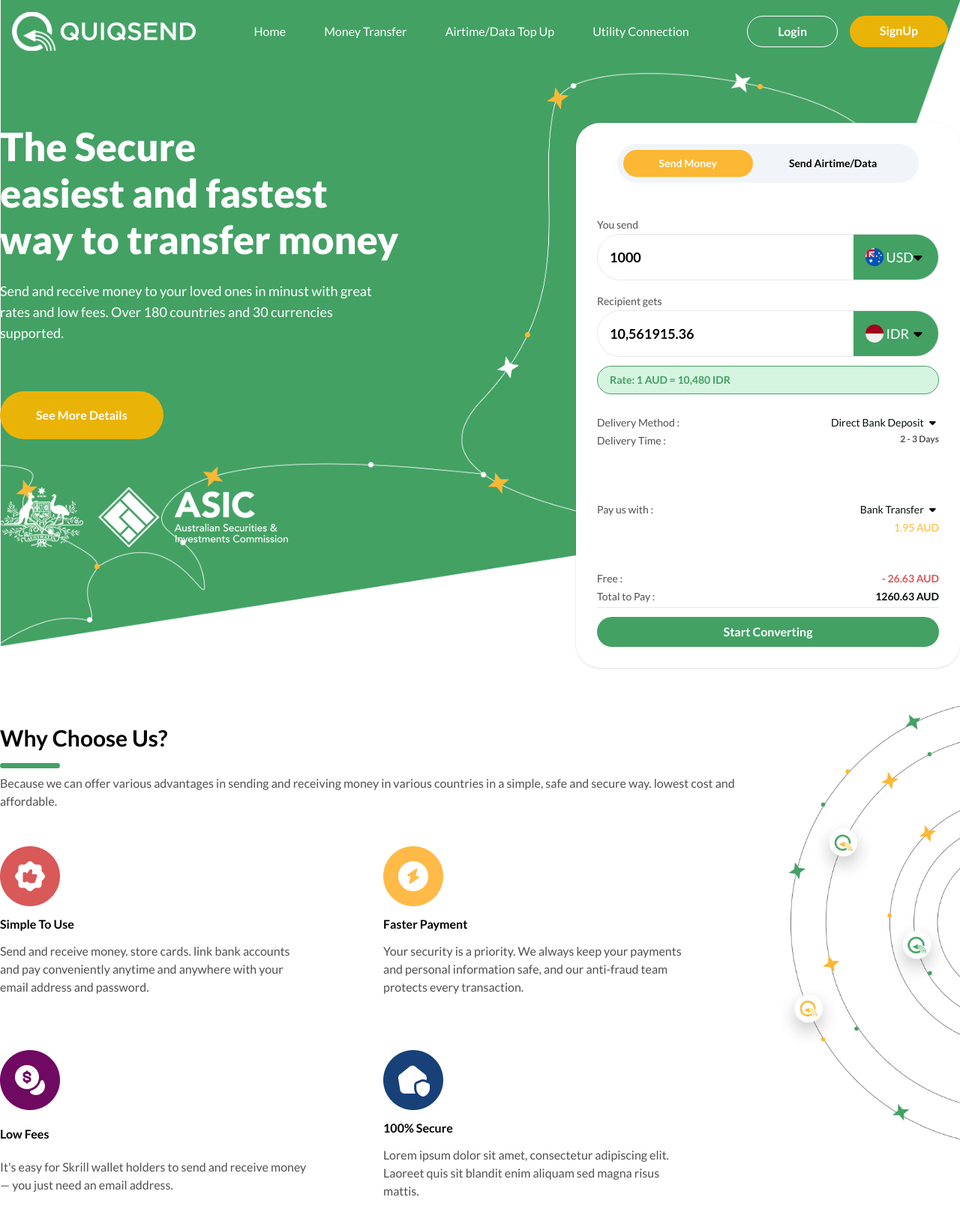
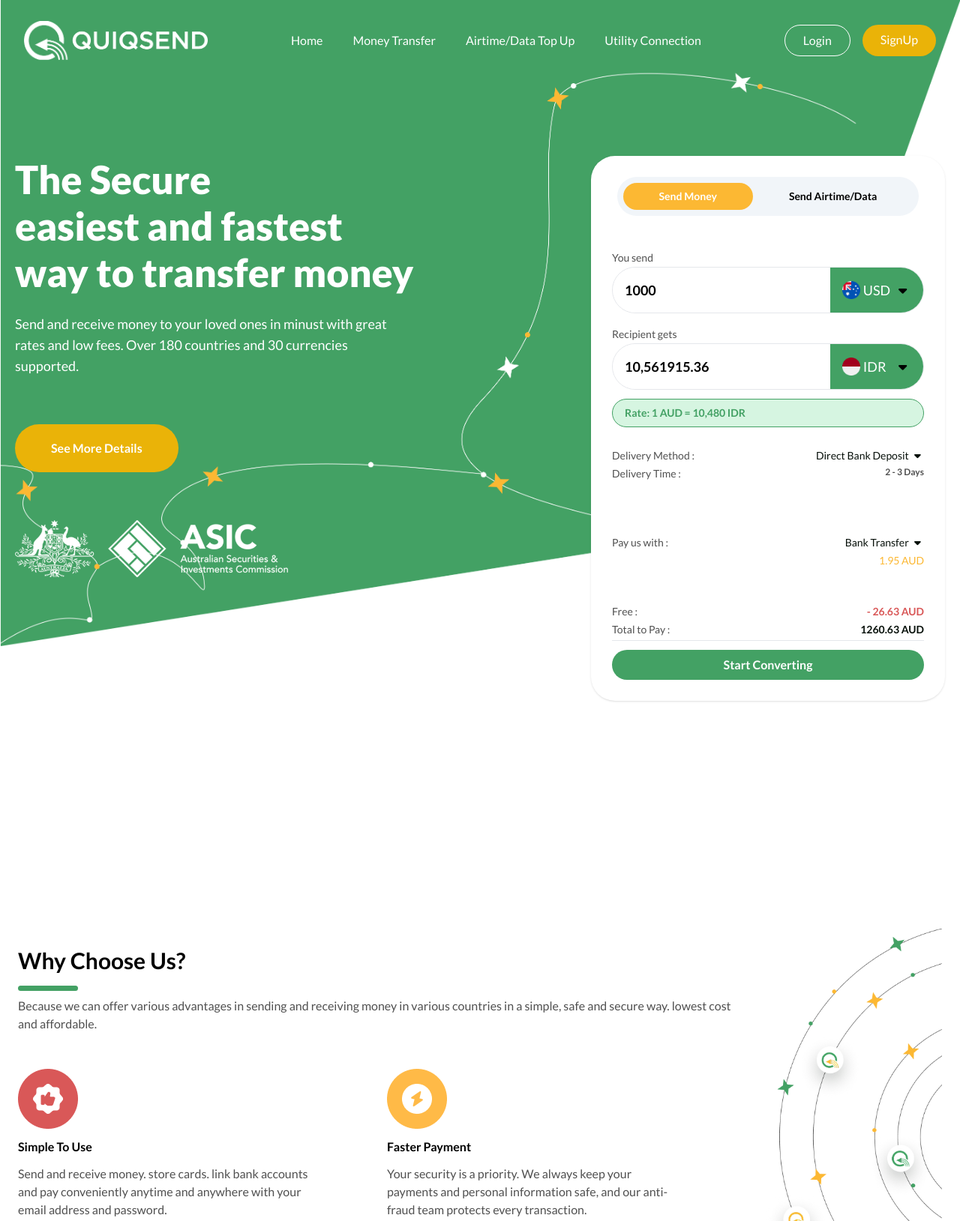
Before and after one commit to Devoandroweb/quick_send, a plain HTML site: page index.html in a window 1280 px wide. Shown: the top 1629 px of the page at 75% size. Drawn offline with nearby package versions, Linux system fonts and the light colour scheme.

Commit message:
Refactor navbar and hero section for improved responsiveness; update footer layout and styles

```diff
--- a/index.html
+++ b/index.html
@@ -36,37 +36,11 @@
 
 <body>
     <!-- NAVBAR -->
-    <section class="min-h-screen">
-        <img src="img/bg-hero.png" class="w-100" alt="">
-        <div class="absolute z-1 top-0 left-0 right-0">
-            <nav class="bg-transparent hidden md:block p-4 z-1">
-                <div class="container m-auto">
-                    <div class="flex justify-between items-center">
-                        <a href="#">
-                            <img src="img/logo-white.png" class="w-[245px]" alt="">
-                        </a>
-                        <div class="space-x-12">
-                            <a href="#" class="nav-link text-white hover:text-secondary">Home</a>
-                            <a href="#" class="nav-link text-white hover:text-secondary">Money Transfer</a>
-                            <a href="#" class="nav-link text-white hover:text-secondary">Airtime/Data Top Up</a>
-                            <a href="#" class="nav-link text-white hover:text-secondary">Utility Connection</a>
-                        </div>
-                        <div class="hidden md:flex space-x-4">
-                            <a href="#"
-                                class="px-10 py-2 border border-white text-white lato-bold rounded-full hover:bg-white hover:text-green-600 transition">
-                                Login
-                            </a>
+    <section class="bg-primary xl:bg-white relative">
+        <img src="img/bg-hero.png" class="w-100 hidden md:block absolute top-0 left-0 right-0 z-0" alt="">
+        <div class="z-1 relative">
 
-                            <!-- Tombol SignUp -->
-                            <a href="#"
-                                class="px-10 py-2 bg-yellow-500 text-white lato-bold rounded-full hover:bg-yellow-600 transition">
-                                SignUp
-                            </a>
-                        </div>
-                    </div>
-                </div>
-            </nav>
-            <nav class="bg-transparent md:hidden p-4 z-1 relative">
+            <nav class="bg-transparent p-4 z-1 relative">
                 <div class="container mx-auto px-2 lg:px-4 py-1 lg:py-3">
                     <div class="flex justify-between items-center">
                         <!-- Logo -->
@@ -75,7 +49,7 @@
                         </a>
 
                         <!-- Tombol Hamburger / X (Mobile) -->
-                        <button id="menu-btn" class="md:hidden text-white focus:outline-none">
+                        <button id="menu-btn" class="xl:hidden text-white focus:outline-none">
                             <!-- Icon Hamburger -->
                             <svg id="icon-hamburger" xmlns="http://www.w3.org/2000/svg" class="h-8 w-8 block"
                                 fill="none" viewBox="0 0 24 24" stroke="currentColor">
@@ -92,15 +66,17 @@
                         </button>
 
                         <!-- Menu Utama (Desktop) -->
-                        <div class="hidden md:flex items-center space-x-10">
-                            <a href="#" class="text-white hover:text-yellow-400 transition">Home</a>
-                            <a href="#" class="text-white hover:text-yellow-400 transition">Money Transfer</a>
-                            <a href="#" class="text-white hover:text-yellow-400 transition">Airtime/Data Top Up</a>
-                            <a href="#" class="text-white hover:text-yellow-400 transition">Utility Connection</a>
+                        <div class="hidden xl:flex items-center space-x-10">
+                            <a href="#" class="nav-link text-white hover:text-yellow-400 transition">Home</a>
+                            <a href="#" class="nav-link text-white hover:text-yellow-400 transition">Money Transfer</a>
+                            <a href="#" class="nav-link text-white hover:text-yellow-400 transition">Airtime/Data Top
+                                Up</a>
+                            <a href="#" class="nav-link text-white hover:text-yellow-400 transition">Utility
+                                Connection</a>
                         </div>
 
                         <!-- Tombol Login & Signup (Desktop) -->
-                        <div class="hidden md:flex space-x-4">
+                        <div class="hidden xl:flex space-x-4">
                             <a href="#"
                                 class="px-6 py-2 border border-white text-white rounded-full hover:bg-white hover:text-green-700 transition">
                                 Login
@@ -113,12 +89,11 @@
                     </div>
 
                     <!-- Menu Mobile -->
-                    <div id="mobile-menu" class="hidden mt-4 flex flex-col space-y-3 md:hidden">
+                    <div id="mobile-menu" class="hidden mt-4 flex flex-col space-y-3">
                         <a href="#" class="text-white hover:text-yellow-400 transition">Home</a>
                         <a href="#" class="text-white hover:text-yellow-400 transition">Money Transfer</a>
                         <a href="#" class="text-white hover:text-yellow-400 transition">Airtime/Data Top Up</a>
                         <a href="#" class="text-white hover:text-yellow-400 transition">Utility Connection</a>
-
                         <div class="pt-3 border-t border-white/40 flex flex-col space-y-2">
                             <a href="#"
                                 class="px-6 py-2 border border-white text-white rounded-full hover:bg-white hover:text-green-700 transition text-center">
@@ -133,9 +108,9 @@
                 </div>
             </nav>
             <!-- HERO SECTION -->
-            <div class="container m-auto mt-20 z-1 relative">
-                <div class="flex">
-                    <div class="w-full md:w-3/5">
+            <div class="container m-auto xl:mt-20 z-1 relative ">
+                <div class="flex flex-col xl:flex-row">
+                    <div class="sm:w-full xl:w-3/5 p-5">
                         <h1 class="text-[52px] text-white mb-6 lato-extrabold leading-[62px]">The Secure <br> easiest
                             and
                             fastest <br> way to transfer money</h1>
@@ -149,7 +124,7 @@
                         </a>
                         <img src="img/asic-logo-mobile.png" class="w-[50%]" alt="">
                     </div>
-                    <div class="hidden md:block w-2/5">
+                    <div class="sm:w-full xl:w-2/5 p-5 mb-5">
                         <div class="bg-white shadow rounded-[32px] text-lg p-7 ">
                             <div
                                 class="flex m-auto text-sm lato-bold bg-slate-100 w-max max-w-full rounded-full p-2 text-center mb-[2.5rem]">
@@ -160,8 +135,8 @@
                             <label class="lato-regular text-sm mb-2 text-[var(--gray)]" for="">You send</label>
                             <div class="rounded-full border flex align-center overflow-hidden mb-3">
                                 <input type="text" name="" id=""
-                                    class="w-[75%] px-4 py-4 text-lg lato-bold rounded-l-full" value="1000">
-                                <div class="bg-[var(--primary)] w-[25%] text-white flex items-center gap-2 px-4 py-2">
+                                    class="w-[60%] md:w-[70%] px-4 py-4 text-lg lato-bold rounded-l-full" value="1000">
+                                <div class="bg-[var(--primary)] md:w-[30%] text-white flex items-center gap-2 px-4 py-2">
                                     <span class="flex items-center gap-1">
                                         <img class="w-[24px] h-[24px]" src="img/australia.png" alt="">
                                         USD
@@ -172,8 +147,8 @@
                             <label class="lato-regular text-sm mb-2 text-[var(--gray)]" for="">Recipient gets</label>
                             <div class="rounded-full border flex align-center overflow-hidden">
                                 <input type="text" name="" id=""
-                                    class="w-[75%] px-4 py-4 text-lg lato-bold rounded-l-full" value="10,561915.36">
-                                <div class="bg-[var(--primary)] w-[25%] text-white flex items-center gap-2 px-4 py-2">
+                                    class="w-[60%] md:w-[70%] px-4 py-4 text-lg lato-bold rounded-l-full" value="10,561915.36">
+                                <div class="bg-[var(--primary)] md:w-[30%] text-white flex items-center gap-2 px-4 py-2">
                                     <span class="flex items-center gap-1">
                                         <img class="w-[24px] h-[24px]" src="img/indonesia.png" alt="">
                                         IDR
@@ -251,13 +226,13 @@
             </div>
         </div>
     </section>
-    <section class="container me-0 m-auto mt-20 mb-20 relative z-2 flex gap-10 align-center">
-        <div class="w-4/5 py-6">
+    <section class="container me-0 m-auto md:mt-[15rem] mb-20 relative z-2 md:flex gap-10 align-center p-6 relative">
+        <div class="w-full md:w-4/5 py-6">
             <h1 class="text-3xl font-bold mb-4 ">Why Choose Us?</h1>
             <div class="w-20 rounded h-[7px] bg-[var(--primary)] mb-2"></div>
             <p class="text-[var(--gray)] mb-[3rem]">Because we can offer various advantages in sending and receiving
                 money in various countries in a simple, safe and secure way. lowest cost and affordable.</p>
-            <div class="grid grid-flow-col grid-rows-2 gap-6">
+            <div class="grid grid-flow-col grid-rows-4 md:grid-rows-2 gap-6">
                 <div class="grid gap-3 mb-[3rem]">
                     <img src="img/icon-like.png" alt="">
                     <h4 class="lato-bold">Simple To Use</h4>
@@ -284,8 +259,8 @@
                 </div>
             </div>
         </div>
-        <div class="w-1/5">
-            <img class="ms-auto" src="img/decoration.png" alt="">
+        <div class="w-full  md:w-1/5">
+            <img class="ms-auto hidden md:block" src="img/decoration.png" alt="">
         </div>
     </section>
     <section class="container m-auto mt-20 mb-20 relative z-2">
@@ -295,7 +270,7 @@
                 <div class="w-20 rounded h-[7px] bg-[var(--primary)] mb-6 mx-auto"></div>
                 <p class="text-[var(--gray)] lato-regular mb-7">Lorem ipsum dolor sit amet, consectetur adipiscing elit.
                     Laoreet quis sit blandit enim aliquam sed magna risus mattis.</p>
-                <div class="grid grid-cols-4 gap-5">
+                <div class="grid md:grid-cols-2 xl:grid-cols-4 gap-5">
                     <div class="flex flex-col justify-between h-full text-center p-4">
                         <img class="m-auto mb-6" src="img/banking.png" alt="">
                         <h4 class="lato-bold mt-4 mb-6">Banking</h4>
@@ -333,7 +308,7 @@
         <div class="">
             <h1 class="text-2xl lato-bold mb-4 text-center">How Does it Work?</h1>
             <div class="w-20 rounded h-[7px] bg-[var(--primary)] mb-6 mx-auto"></div>
-            <div class="grid grid-cols-3 gap-[12rem] mb-8">
+            <div class="grid md:grid-cols-2 xl:grid-cols-3 justify-center gap-10 md:gap-[12rem] mb-8 p-6">
                 <div>
                     <img src="img/create-account.png" alt="">
                     <h4 class="lato-bold mt-3 mb-3">Create Account</h4>
@@ -346,7 +321,7 @@
                     <p class="text-[var(--gray)] lato-regular">Stay in control with simple. secure and quick
                         payment methods, including stored cards and your account balance.</p>
                 </div>
-                <div>
+                <div class="md:col-span-2 md:justify-self-center xl:col-span-1 xl:justify-self-auto">
                     <img src="img/withdraw.png" alt="">
                     <h4 class="lato-bold mt-3 mb-3">Withdraw Funds</h4>
                     <p class="text-[var(--gray)] lato-regular">Move funds - including winnings - from Skrill to
@@ -363,7 +338,7 @@
         <div class="rounded-t-[32px] bg-[var(--primary-light)] p-10">
             <h1 class="text-2xl lato-bold mb-4 text-center">Subscribe For Our Newsletters</h1>
             <form action="#">
-                <div class="flex w-1/3 mx-auto relative justify-center mt-6">
+                <div class="flex w-full md:w-2/3 xl:w-2/3 mx-auto relative justify-center mt-6">
                     <input type="email" placeholder="Enter your email address"
                         class="w-full border-[var(--primary)] bg-transparent placeholder-[var(--gray)] p-4 rounded-full border border-r-0 focus:outline-none">
                     <button type="submit"
@@ -377,10 +352,11 @@
         </div>
     </section>
     <footer class="bg-primary ">
-        <div class="container flex">
-            <div class="w-1/3 p-10">
+        <div class="container md:flex">
+            <div class="w-full md:w-1/3 p-10">
                 <img src="img/logo-white.png" class="w-[245px] mb-6" alt="">
-                <p class="text-white text-sm lato-regular mb-[5rem]">Help you easily, fast sending and receiving money to various countries. Guaranteed safety and low cost </p>
+                <p class="text-white text-sm lato-regular mb-[5rem]">Help you easily, fast sending and receiving money
+                    to various countries. Guaranteed safety and low cost </p>
                 <p class="lato-bold text-white mb-4">Keep In Touch</p>
                 <div class="flex gap-4">
                     <img src="img/brand/facebook-white.png" alt="">
@@ -389,9 +365,9 @@
                     <img src="img/brand/youtube-white.png" alt="">
                 </div>
             </div>
-            <div class="w-2/3">
-                <div class="w-2/3 p-10 flex justify-between">
-                    <div class="">
+            <div class="w-full md:w-2/3">
+                <div class="w-full xl:w-2/3 p-10 md:flex justify-between">
+                    <div class="mb-10 md:mb-0">
                         <h4 class="lato-bold text-white mb-6 text-lg">Company</h4>
                         <ul class="space-y-4">
                             <li><a href="#" class="text-white text-sm hover:text-secondary transition">About Us</a></li>
@@ -400,22 +376,30 @@
                             <li><a href="#" class="text-white text-sm hover:text-secondary transition">Press</a></li>
                         </ul>
                     </div>
-                    <div>
+                    <div class="mb-10 md:mb-0">
                         <h4 class="lato-bold text-white mb-6 text-lg">Support</h4>
                         <ul class="space-y-4">
-                            <li><a href="#" class="text-white text-sm hover:text-secondary transition">Help Center</a></li>
-                            <li><a href="#" class="text-white text-sm hover:text-secondary transition">Contact Us</a></li>
-                            <li><a href="#" class="text-white text-sm hover:text-secondary transition">Privacy Policy</a></li>
-                            <li><a href="#" class="text-white text-sm hover:text-secondary transition">Terms of Service</a></li>
+                            <li><a href="#" class="text-white text-sm hover:text-secondary transition">Help Center</a>
+                            </li>
+                            <li><a href="#" class="text-white text-sm hover:text-secondary transition">Contact Us</a>
+                            </li>
+                            <li><a href="#" class="text-white text-sm hover:text-secondary transition">Privacy
+                                    Policy</a></li>
+                            <li><a href="#" class="text-white text-sm hover:text-secondary transition">Terms of
+                                    Service</a></li>
                         </ul>
                     </div>
-                    <div>
+                    <div class="mb-10 md:mb-0">
                         <h4 class="lato-bold text-white mb-6 text-lg">Services</h4>
                         <ul class="space-y-4">
-                            <li><a href="#" class="text-white text-sm hover:text-secondary transition">Money Transfer</a></li>
-                            <li><a href="#" class="text-white text-sm hover:text-secondary transition">Airtime/Data Top Up</a></li>
-                            <li><a href="#" class="text-white text-sm hover:text-secondary transition">Utility Connection</a></li>
-                            <li><a href="#" class="text-white text-sm hover:text-secondary transition">Affiliate Program</a></li>
+                            <li><a href="#" class="text-white text-sm hover:text-secondary transition">Money
+                                    Transfer</a></li>
+                            <li><a href="#" class="text-white text-sm hover:text-secondary transition">Airtime/Data Top
+                                    Up</a></li>
+                            <li><a href="#" class="text-white text-sm hover:text-secondary transition">Utility
+                                    Connection</a></li>
+                            <li><a href="#" class="text-white text-sm hover:text-secondary transition">Affiliate
+                                    Program</a></li>
                         </ul>
                     </div>
                 </div>
@@ -423,16 +407,18 @@
         </div>
         <hr class="bg-white" style="height: 1px;">
         <div class="p-6">
-            <div class="flex gap-4 mx-auto justify-center p-6 text-white text-lg lato-bold">
-                <a href="#">Terms and conditions</a>
-                <a href="#">Privacy policy</a>
-                <a href="#">Cookies policy</a>
-                <a href="#">Modern Slavery Statement</a>
+            <div class="md:flex gap-4 mx-auto justify-center p-6 text-white text-lg lato-bold text-center">
+                <a class="block w-full" href="#">Terms and conditions</a>
+                <a class="block w-full" href="#">Privacy policy</a>
+                <a class="block w-full" href="#">Cookies policy</a>
+                <a class="block w-full" href="#">Modern Slavery Statement</a>
             </div>
             <p class="text-white text-center text-sm">
-                WorldRemit Pty Ltd. Level 23.1 0'Connell Street. Sydney, NSVV 2000, Australia. ABN No. 23 154 871 011 <br/>
-                WorldRemit Pty Ltd is Registered with AUSTRAC <br/>
-                WorldRemit Ltd is Authorised and Regulated by the Financial Conduct Authority (FCA) under the Payment Service Regulations 2017 and Electronic Money Regulations 2011. Registration number: 900891.
+                WorldRemit Pty Ltd. Level 23.1 0'Connell Street. Sydney, NSVV 2000, Australia. ABN No. 23 154 871 011
+                <br />
+                WorldRemit Pty Ltd is Registered with AUSTRAC <br />
+                WorldRemit Ltd is Authorised and Regulated by the Financial Conduct Authority (FCA) under the Payment
+                Service Regulations 2017 and Electronic Money Regulations 2011. Registration number: 900891.
             </p>
         </div>
 
```
